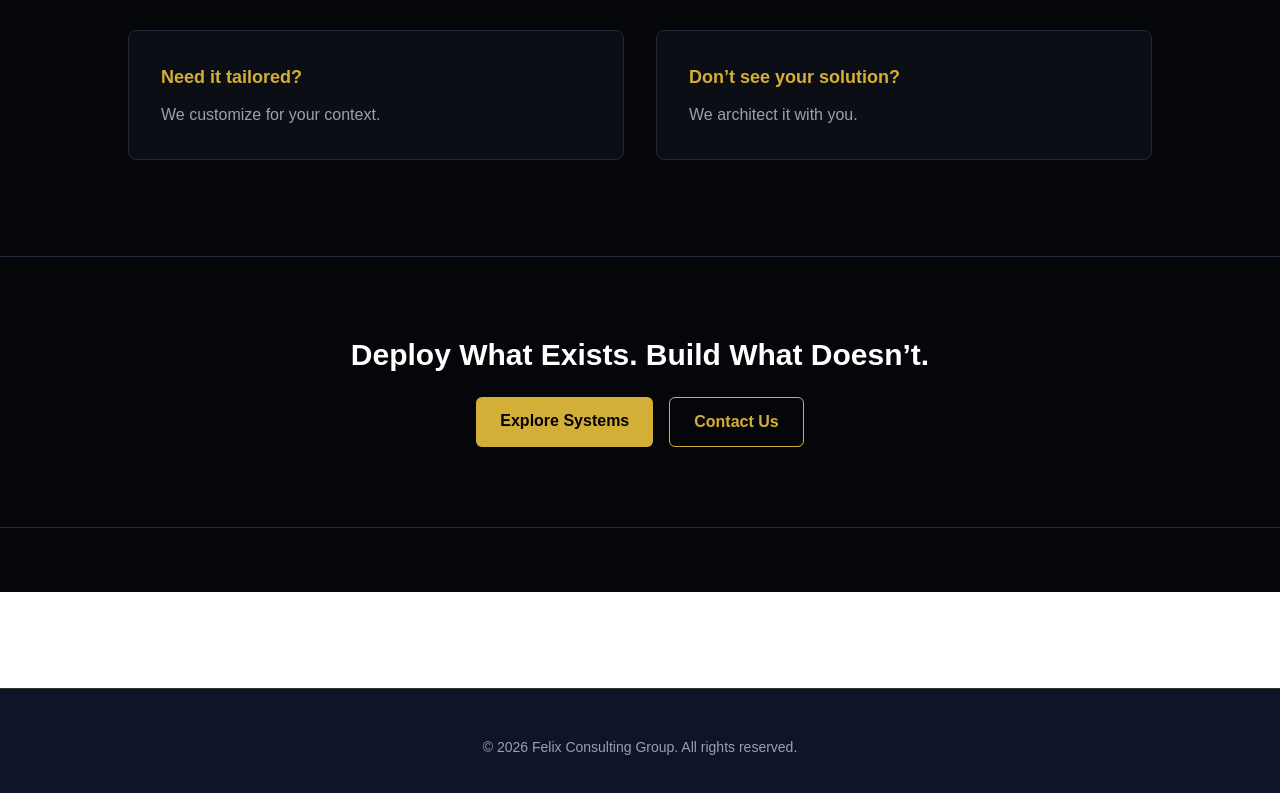
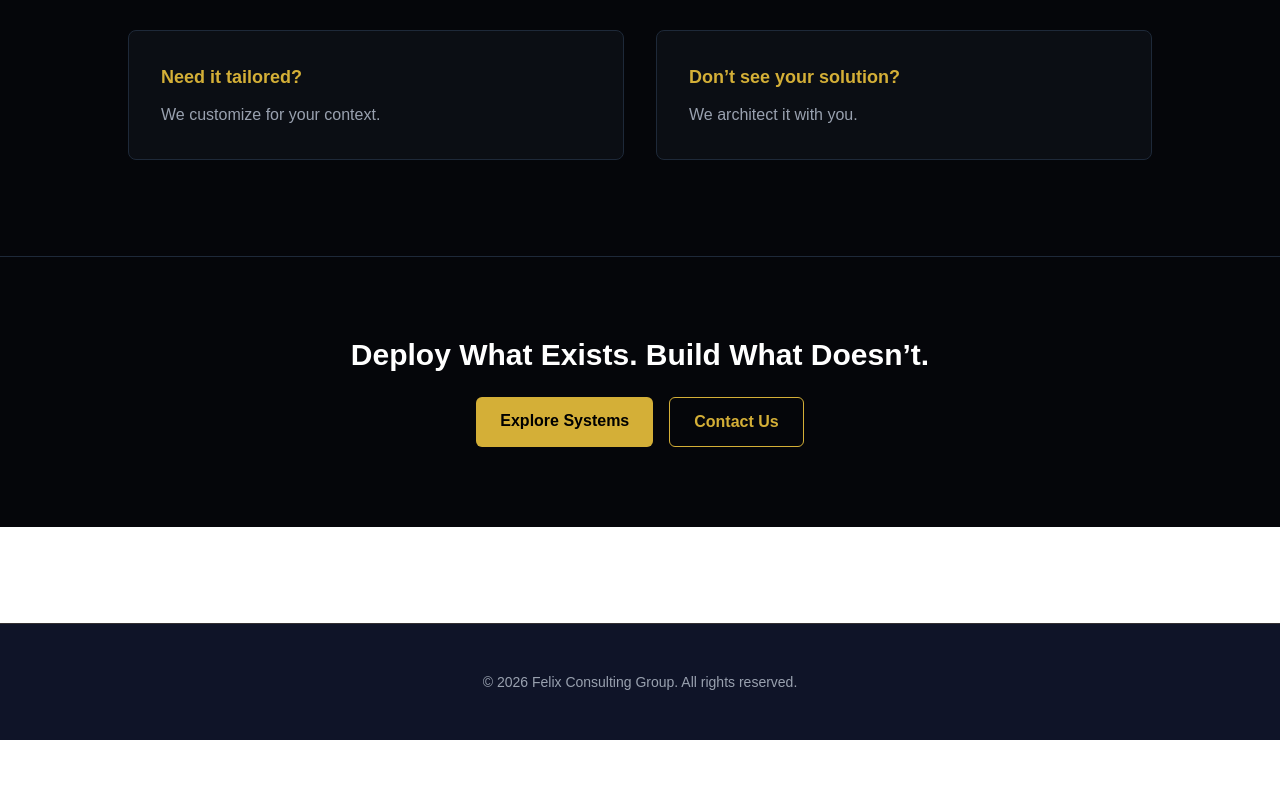
Before and after one commit to felabayomi/felix-consult, a Next.js app: page / in a window 1280 px wide. Shown: the part 2378-3171 px from the top of the page. After the commit the page ends 3118 px from the top, so only its background shows below. Built offline with nearby package versions, Linux system fonts and the light colour scheme.

Commit message:
Update HomePage component with dynamic export
Added dynamic export and removed footer as requested.

```diff
--- a/app/page.tsx
+++ b/app/page.tsx
@@ -1,3 +1,4 @@
+export const dynamic = "force-static";
 export default function HomePage() {
   return (
     <main className="bg-[#05060A] text-white">
@@ -13,7 +14,7 @@
         </p>
 
         <p className="max-w-3xl mx-auto text-gray-400 mb-10">
-          Find the system that solves your problem across finance, travel, media, and infrastructure — or partner with us to explore solutions together.
+             Find the system that solves your problem across finance, travel, media, and infrastructure — or partner with us to explore solutions together.
         </p>
 
         <div className="flex justify-center gap-4 flex-wrap">
@@ -212,9 +213,7 @@
       </section>
 
       {/* FOOTER */}
-      <footer className="py-8 text-center text-gray-500 border-t border-gray-800 text-sm">
-
-      </footer>
+      {/* FOOTER REMOVED AS REQUESTED */}
 
     </main>
   )
```
